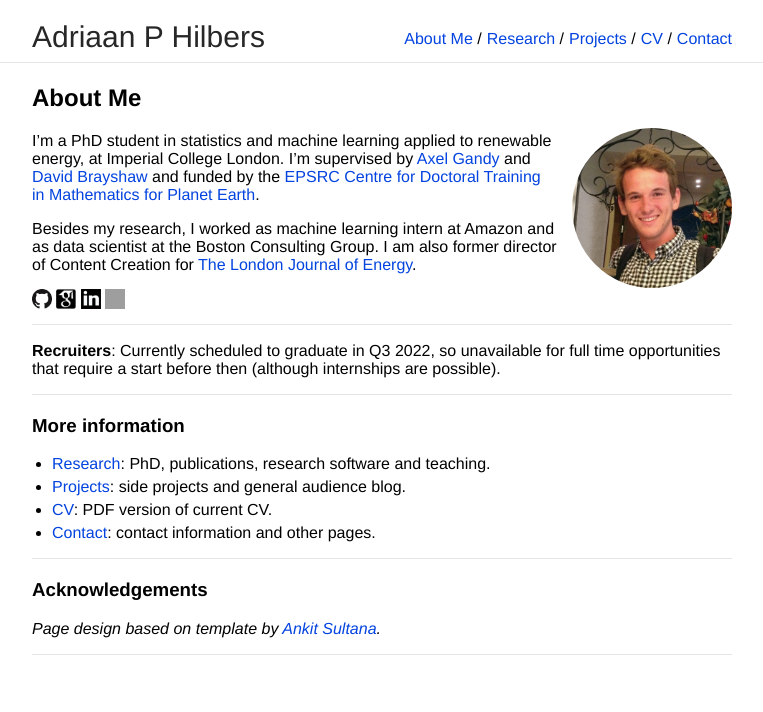
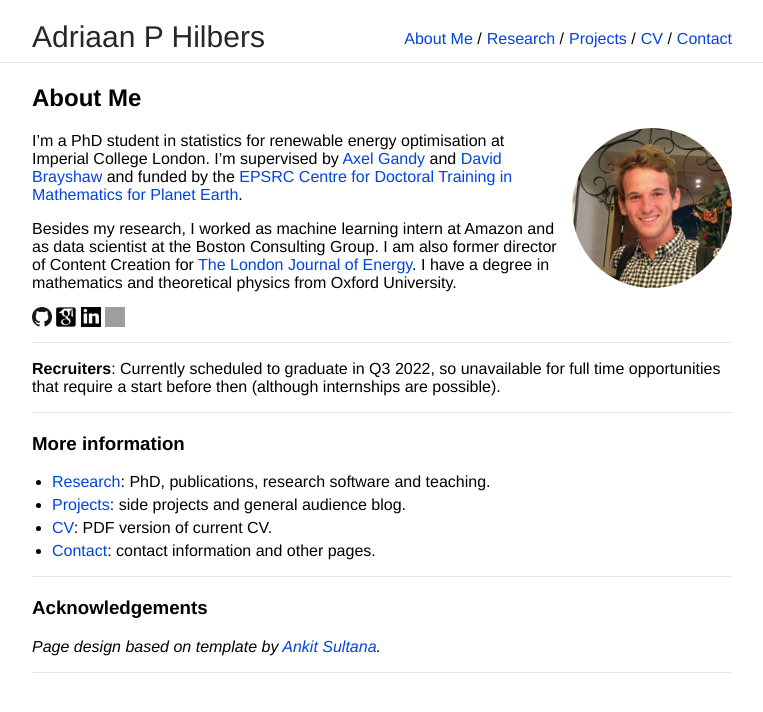
Before and after one commit to ahilbers/ahilbers.github.io, a Jekyll site: the page built from index.md, in a window 1280 px wide. Shown: the top 712 px of the page, without its empty margins (258-1021 px from the left). Built offline with Jekyll 4.4.1, drawn with Linux system fonts in a browser that asks for light colours; our own code applies the rules of GitHub Pages for plain Markdown files; grey boxes are pictures that could not be loaded.

Commit message:
update index

```diff
--- a/index.md
+++ b/index.md
@@ -7,9 +7,9 @@ layout: default
 
 <img class="profile-picture" src="images/adriaan.jpg">
 
-I'm a PhD student in statistics and machine learning applied to renewable energy, at Imperial College London. I'm supervised by [Axel Gandy](http://wwwf.imperial.ac.uk/~agandy/) and [David Brayshaw](https://research.reading.ac.uk/meteorology/people/david-brayshaw/) and funded by the [EPSRC Centre for Doctoral Training in Mathematics for Planet Earth](https://www.mpecdt.org).
+I'm a PhD student in statistics for renewable energy optimisation at Imperial College London. I'm supervised by [Axel Gandy](http://wwwf.imperial.ac.uk/~agandy/) and [David Brayshaw](https://research.reading.ac.uk/meteorology/people/david-brayshaw/) and funded by the [EPSRC Centre for Doctoral Training in Mathematics for Planet Earth](https://www.mpecdt.org).
 
-Besides my research, I worked as machine learning intern at Amazon and as data scientist at the Boston Consulting Group. I am also former director of Content Creation for [The London Journal of Energy](http://energyjournal.co.uk).
+Besides my research, I worked as machine learning intern at Amazon and as data scientist at the Boston Consulting Group. I am also former director of Content Creation for [The London Journal of Energy](http://energyjournal.co.uk). I have a degree in mathematics and theoretical physics from Oxford University.
 
 <a href = "https://github.com/ahilbers"> <img class="inline-picture" src="images/github.png" /> </a>
 <a href = "https://scholar.google.com/citations?user=SqSbcwQAAAAJ&hl=en&oi=ao"> <img class="inline-picture" src="images/scholar.jpg" /> </a>
```
